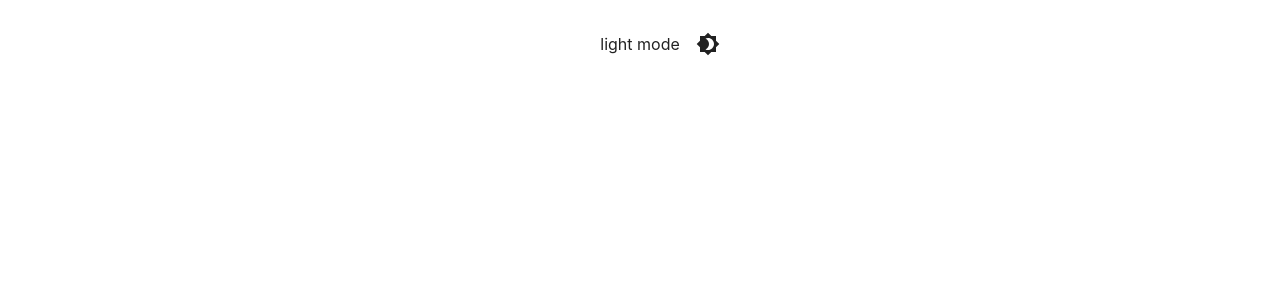
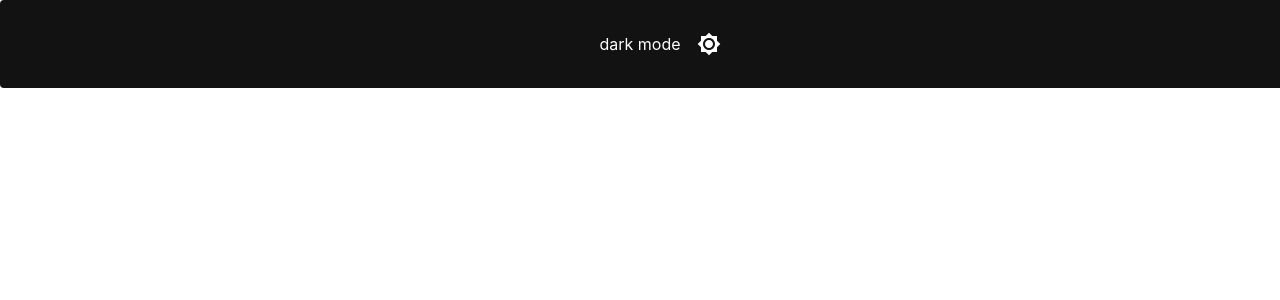
Before and after one commit to TopEngineer0926/ftftex-frontend, a React (Create React App) app: page / in a window 1280 px wide. Shown: the top 300 px of the page. Built offline with nearby package versions, Linux system fonts and the light colour scheme.

Commit message:
added the data service to adjust the color mode

```diff
--- a/src/App.js
+++ b/src/App.js
@@ -6,6 +6,7 @@ import { RouterProvider } from "react-router-dom";
 import router from "./routes";
 import Header from "./components/Fragments/Header";
 import Footer from "./components/Fragments/Footer";
+import { changeTheme, getTheme } from "./services/dataService";
 
 export const FTFTexContext = createContext();
 export const ColorModeContext = createContext({ toggleColorMode: () => {} });
@@ -19,10 +20,11 @@ function App() {
   //   mode: "light",
   // });
 
-  const [mode, setMode] = useState("light");
+  const [mode, setMode] = useState(getTheme());
   const colorMode = useMemo(
     () => ({
       toggleColorMode: () => {
+        changeTheme(mode === "light" ? "dark" : "light");
         setMode((prevMode) => (prevMode === "light" ? "dark" : "light"));
       },
     }),
--- /dev/null
+++ b/src/services/dataService.js
@@ -0,0 +1,14 @@
+export const changeTheme = (value) => {
+  localStorage.setItem("mode", value);
+  window.location.reload();
+};
+
+export const getTheme = () => {
+  if (localStorage.getItem("mode")) {
+    let mode = localStorage.getItem("mode");
+    return mode;
+  } else {
+    localStorage.setItem("mode", "dark");
+    return "dark";
+  }
+};
```
